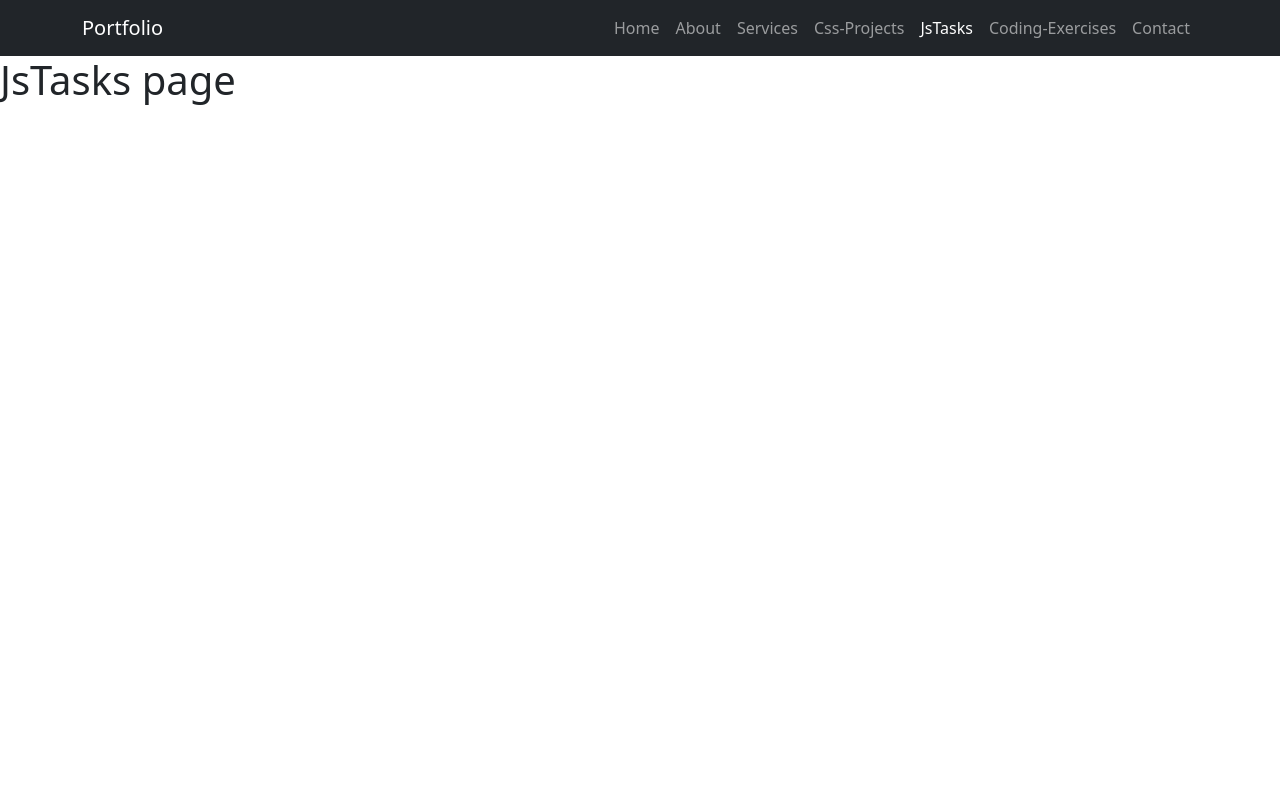
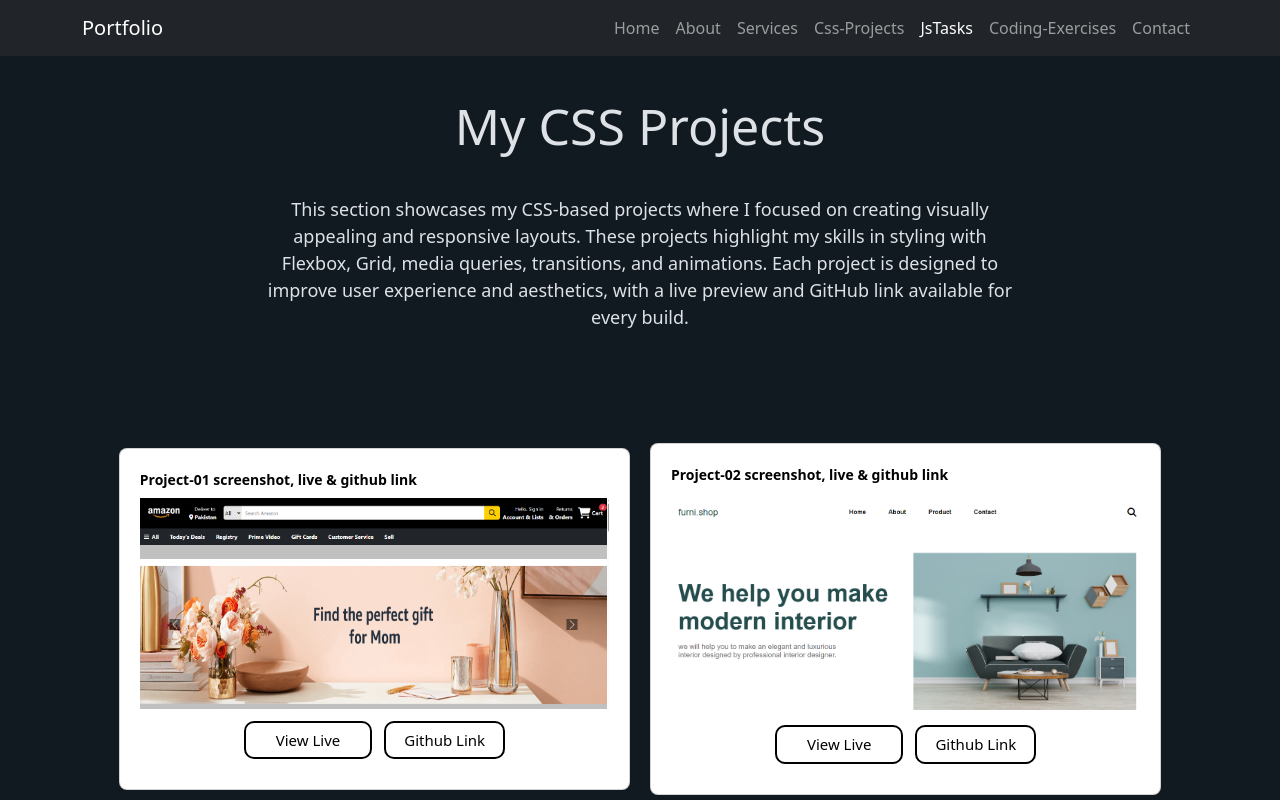
Before and after one commit to AzizullahCodes/portfolio, a React (Vite) app in the folder portfolio/: page /jsTasks in a window 1280 px wide. Shown: the top 800 px of the page. Built offline with nearby package versions, Linux system fonts and the light colour scheme.

Commit message:
js taks trying

```diff
--- a/portfolio/src/assets/pages/jsTasks.jsx
+++ b/portfolio/src/assets/pages/jsTasks.jsx
@@ -1,10 +1,209 @@
 // JsTasks.jsx
+// import React from "react";
+// const JsTasks = ()=>{
+//     return(
+//         <>
+//         <h1>JsTasks page</h1>
+//         </>
+//     )
+// }
+// // export default JsTasks;
+
+
+
 import React from "react";
-const JsTasks = ()=>{
-    return(
-        <>
-        <h1>JsTasks page</h1>
-        </>
-    )
-}
+import "../cssFiles/cssProjects.css";
+import projectOne from '../cssImages/projectOne.png';
+import projectTwo from '../cssImages/projectTwo.png';
+import projectThree from '../cssImages/projectThree.png';
+import projectFour from '../cssImages/projectFour.png';
+import projectFive from '../cssImages/projectFive.png';
+import projectSix from '../cssImages/projectSix.png';
+import projectSeven from '../cssImages/projectSeven.png';
+import projectEight from '../cssImages/projectEight.png';
+import projectNine from '../cssImages/projectNine.png';
+import projectTen from '../cssImages/projectTen.png';
+import projectEleven from '../cssImages/projectEleven.png';
+import projectTwelve from '../cssImages/projectTwelve.png';
+import projectThirteen from '../cssImages/projectThirteen.png';
+
+import Button from 'react-bootstrap/Button';
+
+const JsTasks = () => {
+  return (
+    <section className="cssProjects">
+      <div className="cssContainer">
+
+        {/* ====== firstRow ====== */}
+        <div className="firstRow">
+          <h1>My CSS Projects</h1>
+          <p>
+            This section showcases my CSS-based projects where I focused on creating visually appealing and responsive layouts. These projects highlight my skills in styling with Flexbox, Grid, media queries, transitions, and animations. Each project is designed to improve user experience and aesthetics, with a live preview and GitHub link available for every build.
+          </p>
+        </div>
+
+        {/* ====== secondRow ====== */}
+        <div className="secondRow">
+            {/* ======= project-01 ====== */}
+      <div className="card">
+        <p>Project-01 screenshot, live & github link</p>
+        <img src={projectOne} alt="figma-img" />
+        <div>
+            <button className="one"><a href="https://amazon-clone-website-brown.vercel.app" target="_blank"> View Live</a></button>
+            <button className="two"><a href="https://github.com/AzizullahCodes/amazon-clone-website" target="_blank" >Github Link</a></button>
+
+        </div>
+      </div>
+
+       {/* ======= project-02 ====== */}
+      <div className="card">
+        <p>Project-02 screenshot, live & github link</p>
+        <img src={projectTwo} alt="figma-img" />
+        <div>
+            <button className="one"><a href="https://furniture-web-lac.vercel.app" target="_blank"> View Live</a></button>
+            <button className="two"><a href="https://github.com/AzizullahCodes/furniture-web.git" target="_blank" >Github Link</a></button>
+
+        </div>
+      </div>
+
+       {/* ======= project-03 ====== */}
+      <div className="card">
+        <p>Project-03 screenshot, live & github link</p>
+        <img src={projectThree} alt="figma-img" />
+        <div>
+            <button className="one"><a href="https://e-commerce-web-two-nu.vercel.app" target="_blank"> View Live</a></button>
+            <button className="two"><a href="https://github.com/AzizullahCodes/E-commerce-web.git" target="_blank" >Github Link</a></button>
+
+        </div>
+      </div>
+
+       {/* ======= project-04 ====== */}
+      <div className="card">
+        <p>Project-04 screenshot, live & github link</p>
+        <img src={projectFour} alt="figma-img" />
+        <div>
+            <button className="one"><a href="https://figma-small-web-page.vercel.app" target="_blank"> View Live</a></button>
+            <button className="two"><a href="https://github.com/AzizullahCodes/figma-small-web-page.git" target="_blank" >Github Link</a></button>
+
+        </div>
+      </div>
+
+       {/* ======= project-05 ====== */}
+      <div className="card">
+        <p>Project-05 screenshot, live & github link</p>
+        <img src={projectFive} alt="figma-img" />
+        <div>
+            <button className="one"><a href="https://figma-design-05.vercel.app" target="_blank"> View Live</a></button>
+            <button className="two"><a href="https://github.com/AzizullahCodes/figma-design-05.git" target="_blank" >Github Link</a></button>
+
+        </div>
+      </div>
+
+       {/* ======= project-06 ====== */}
+      <div className="card">
+        <p>Project-06 screenshot, live & github link</p>
+        <img src={projectSix} alt="figma-img" />
+        <div>
+            <button className="one"><a href="https://small-figma-to-coding.vercel.app" target="_blank"> View Live</a></button>
+            <button className="two"><a href="https://github.com/AzizullahCodes/small-figma-to-coding.git" target="_blank" >Github Link</a></button>
+
+        </div>
+      </div>
+
+       {/* ======= project-07 ====== */}
+      <div className="card">
+        <p>Project-07 screenshot, live & github link</p>
+        <img src={projectSeven} alt="figma-img" />
+        <div>
+            <button className="one"><a href="https://school-website-nine-neon.vercel.app" target="_blank"> View Live</a></button>
+            <button className="two"><a href="https://github.com/AzizullahCodes/School-website.git" target="_blank" >Github Link</a></button>
+
+        </div>
+      </div>
+
+       {/* ======= project-08 ====== */}
+      <div className="card">
+        <p>Project-08 screenshot, live & github link</p>
+        <img src={projectEight} alt="figma-img" />
+        <div>
+            <button className="one"><a href="https://mountain-xi-murex.vercel.app" target="_blank"> View Live</a></button>
+            <button className="two"><a href="https://github.com/AzizullahCodes/Mountain.git" target="_blank" >Github Link</a></button>
+
+        </div>
+      </div>
+
+       {/* ======= project-09 ====== */}
+      <div className="card">
+        <p>Project-09 screenshot, live & github link</p>
+        <img src={projectNine} alt="figma-img" />
+        <div>
+            <button className="one"><a href="https://mumtaz-sea-show-piece-online-store.vercel.app/" target="_blank"> View Live</a></button>
+            <button className="two"><a href="https://github.com/AzizullahCodes/Mumtaz-sea-show-piece-online-store.git" target="_blank" >Github Link</a></button>
+
+        </div>
+      </div>
+
+       {/* ======= project-10 ====== */}
+      <div className="card">
+        <p>Project-10 screenshot, live & github link</p>
+        <img src={projectTen} alt="figma-img" />
+        <div>
+            <button className="one"><a href="https://web-02-eight.vercel.app" target="_blank"> View Live</a></button>
+            <button className="two"><a href="https://github.com/AzizullahCodes/web-02" target="_blank" >Github Link</a></button>
+
+        </div>
+      </div>
+
+       {/* ======= project-11 ====== */}
+      <div className="card">
+        <p>Project-11 screenshot, live & github link</p>
+        <img src={projectEleven} alt="figma-img" />
+        <div>
+            <button className="one"><a href="https://figma-mu-lemon.vercel.app" target="_blank"> View Live</a></button>
+            <button className="two"><a href="https://github.com/AzizullahCodes/figma.git" target="_blank" >Github Link</a></button>
+
+        </div>
+      </div>
+
+       {/* ======= project-12 ====== */}
+      <div className="card">
+        <p>Project-12 screenshot, live & github link</p>
+        <img src={projectTwelve} alt="figma-img" />
+        <div>
+            <button className="one"><a href="https://azizullahcodes.github.io/practice-web/" target="_blank"> View Live</a></button>
+            <button className="two"><a href="https://github.com/AzizullahCodes/practice-web.git" target="_blank" >Github Link</a></button>
+
+        </div>
+      </div>
+
+       {/* ======= project-13 ====== */}
+      <div className="card">
+        <p>Project-13 screenshot, live & github link</p>
+        <img src={projectThirteen} alt="figma-img" />
+        <div>
+            <button className="one"><a href="https://my-css-projects.github.io/finalfigma/" target="_blank"> View Live</a></button>
+            <button className="two"><a href="https://github.com/My-css-projects/finalfigma.git" target="_blank" >Github Link</a></button>
+
+        </div>
+      </div>
+
+       {/* ======= project-14 ====== */}
+      <div className="card">
+        <p>Project-14 screenshot, live & github link</p>
+        <img src={projectTwelve} alt="figma-img" />
+        <div>
+            <button className="one"><a href="https://azizullahcodes.github.io/practice-web/" target="_blank"> View Live</a></button>
+            <button className="two"><a href="https://github.com/AzizullahCodes/practice-web.git" target="_blank" >Github Link</a></button>
+
+        </div>
+      </div>
+
+
+</div>
+        </div>
+
+    </section>
+  );
+};
+
 export default JsTasks;
```
